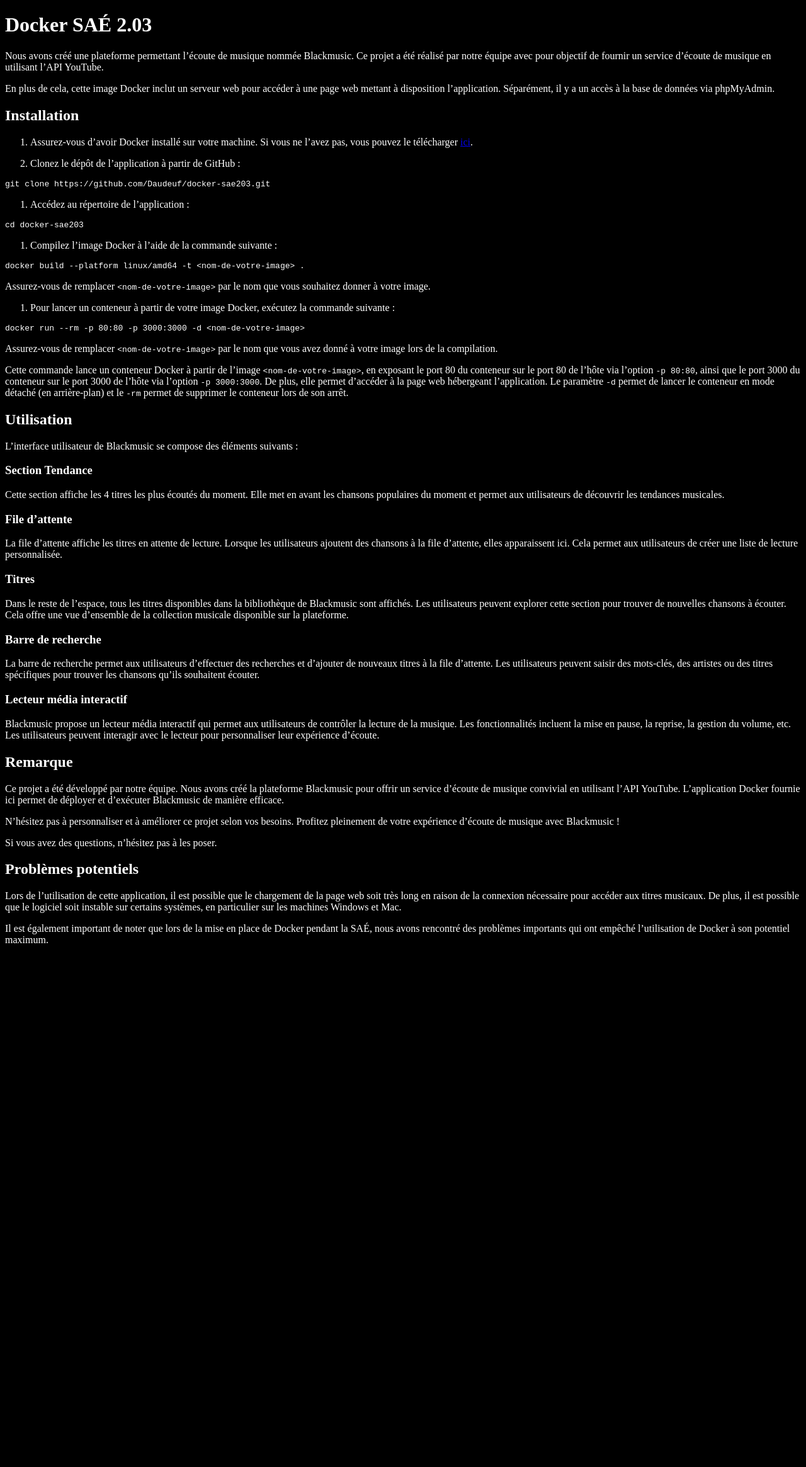
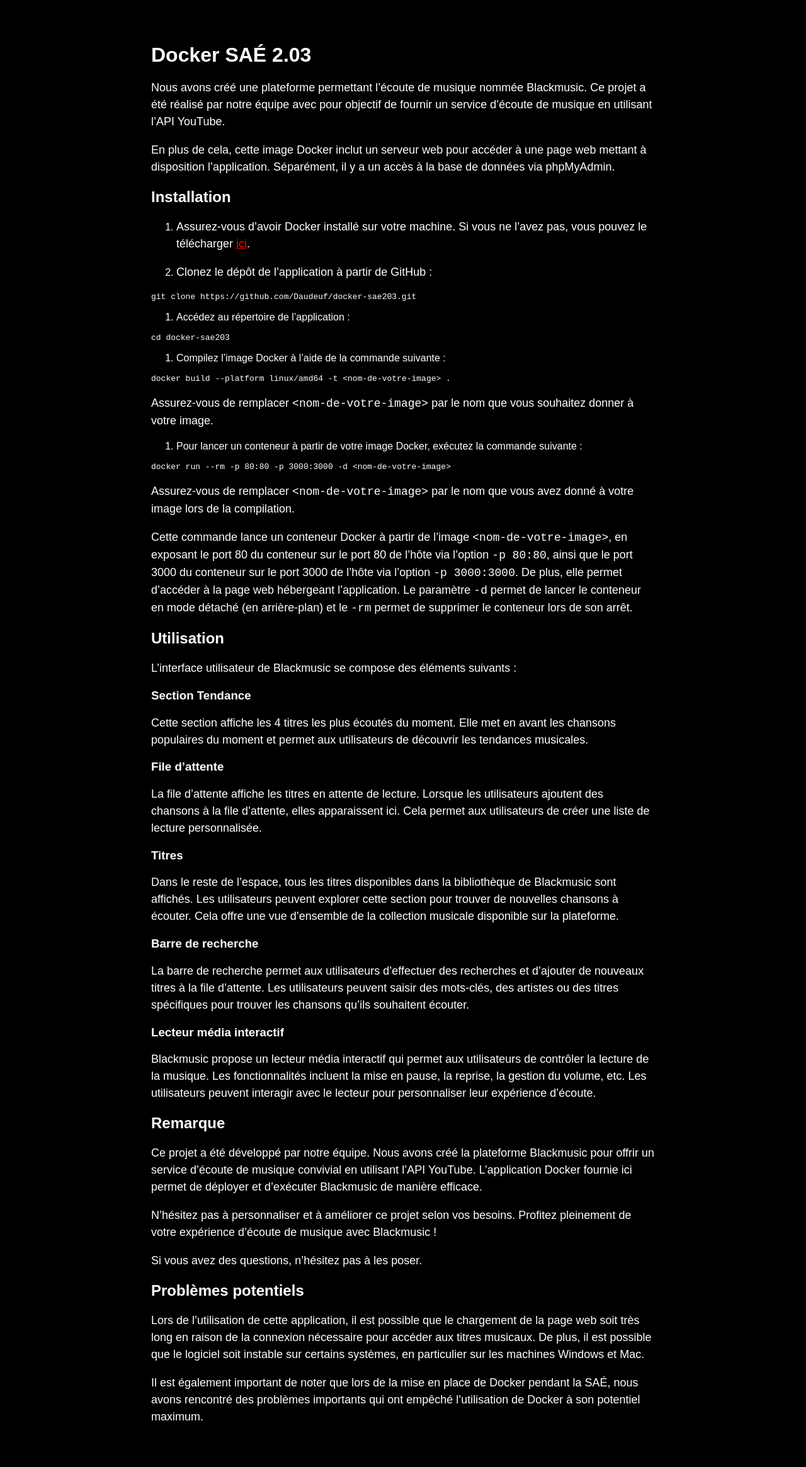
Before and after one commit to Daudeuf/docker-sae203, a Jekyll site: the page built from README.md, in a window 1280 px wide. Shown: the whole page at 63% size. Built offline with Jekyll 4.4.1, drawn with Linux system fonts in a browser that asks for light colours; our own code applies the rules of GitHub Pages for plain Markdown files; before the commit the page ends 1518 px from its top, so only the background shows below that.

Commit message:
Update style.css

```diff
--- a/assets/css/style.css
+++ b/assets/css/style.css
@@ -2,25 +2,26 @@
 body {
   background-color: #000000;
   color: #ffffff;
+  font-family: Arial, sans-serif;
+  padding: 40px;
 }
 
-nav {
-  background-color: #333333;
-  padding: 10px;
+main {
+  max-width: 800px;
+  margin: 0 auto;
 }
 
-nav ul {
-  list-style: none;
-  margin: 0;
-  padding: 0;
+h1 {
+  font-size: 32px;
+  font-weight: bold;
+  margin-bottom: 20px;
 }
 
-nav li {
-  display: inline;
-  margin-right: 10px;
+p {
+  font-size: 18px;
+  line-height: 1.5;
 }
 
-nav a {
-  color: #ffffff;
-  text-decoration: none;
+a {
+  color: #ff0000;
 }
```
